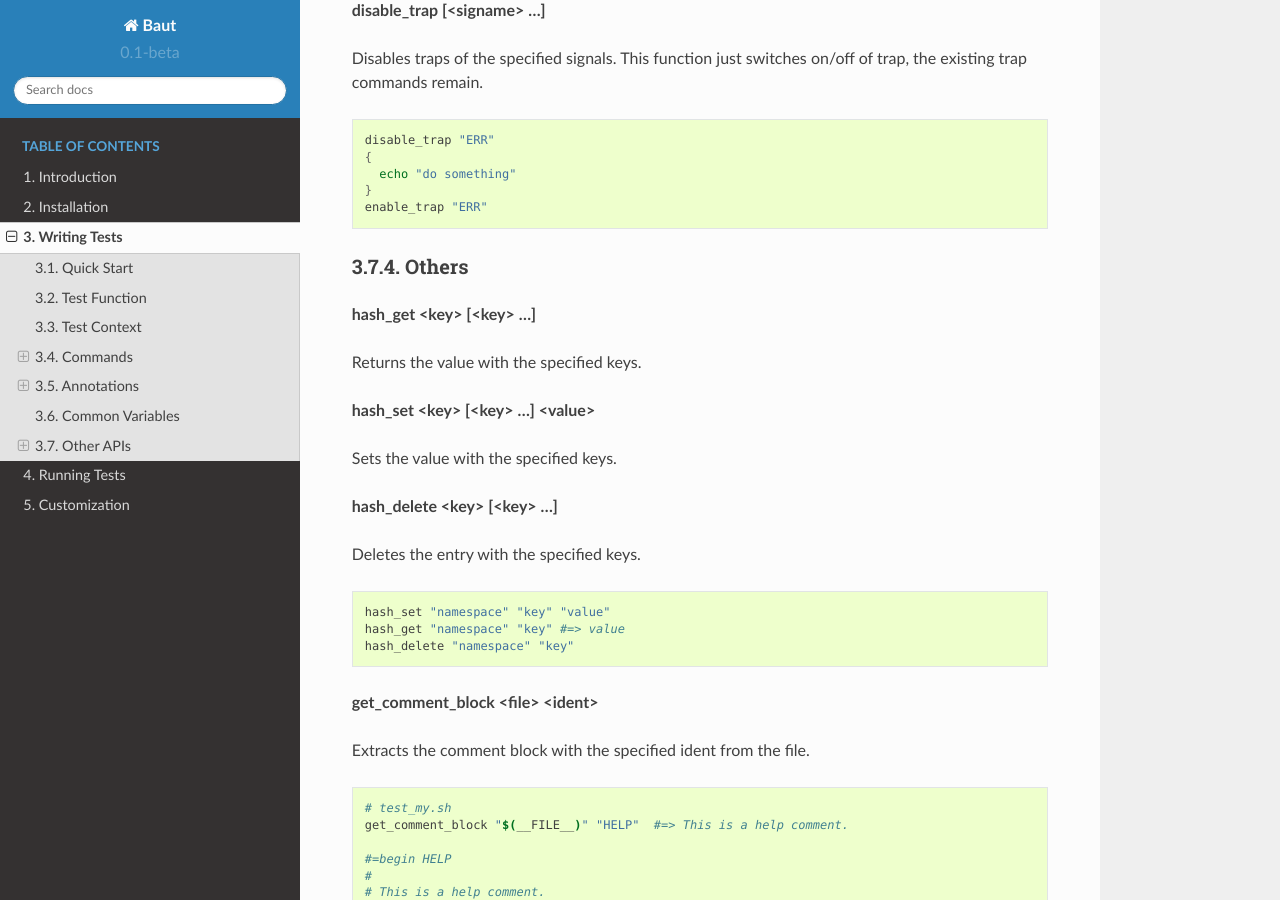
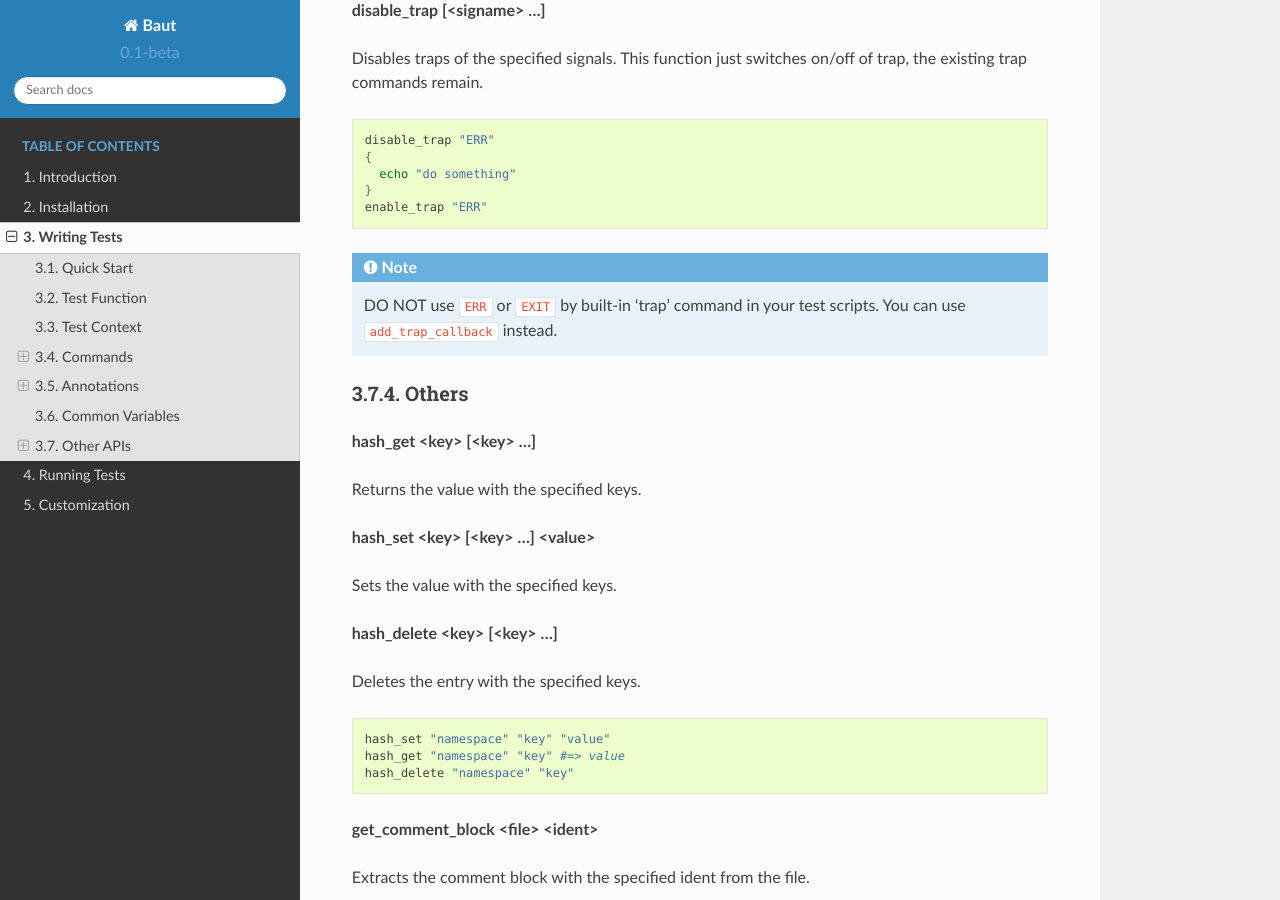
Before and after one commit to moritetu/baut, a Sphinx documentation site: the page built from docs/WritingTests.rst, in a window 1280 px wide and 900 px high, scrolled down 10547 px. Built offline with Sphinx 7.4.7 and the Read the Docs theme 2.0.0, drawn with Linux system fonts in a browser that asks for light colours.

Commit message:
refactoring and add a template

```diff
--- a/docs/WritingTests.rst
+++ b/docs/WritingTests.rst
@@ -546,6 +546,10 @@ Disables traps of the specified signals. This function just switches on/off of t
    enable_trap "ERR"
 
 
+.. note::
+
+   DO NOT use ``ERR`` or ``EXIT`` by built-in 'trap' command in your test scripts. You can use ``add_trap_callback`` instead.
+
 Others
 ------
 
```
Also changed, not shown: README.md (+2 -0 lines), 6 other files.
